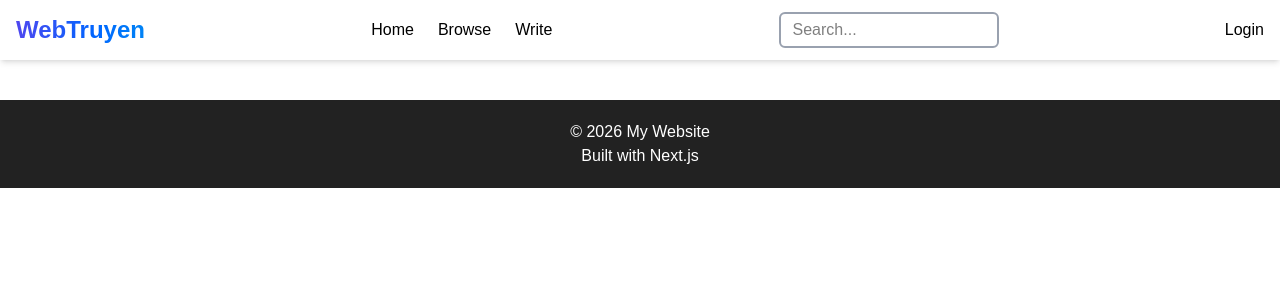
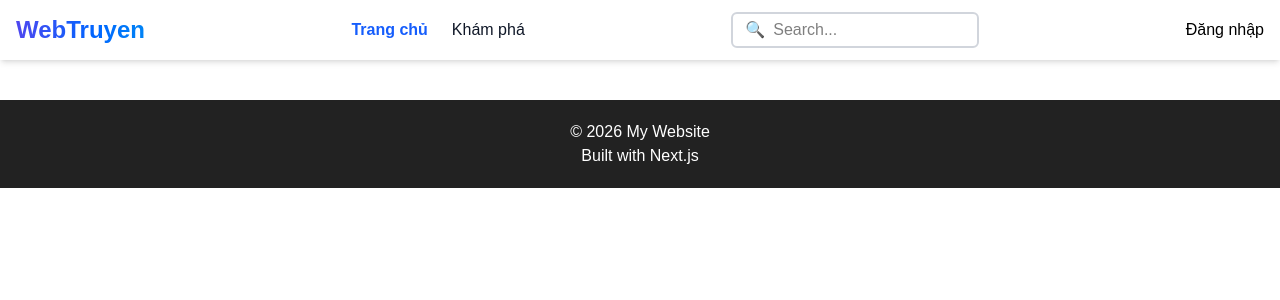
Before and after one commit to Kenya-Assasin/WebTruyen, a Next.js app: page / in a window 1280 px wide. Shown: the top 300 px of the page. Built offline with nearby package versions, Linux system fonts and the light colour scheme.

Commit message:
Hoàn thành Header

```diff
--- a/components/Header.jsx
+++ b/components/Header.jsx
@@ -1,52 +1,86 @@
 "use client";
 
 import Link from "next/link";
-import { useState } from "react";
-
-
+import { useEffect, useState } from "react";
+import { usePathname } from "next/navigation";
 
 export default function Header() {
   const [search, setSearch] = useState("");
+  const [stories, setStories] = useState([]); // dữ liệu rỗng
+  const [menuOpen, setMenuOpen] = useState(false);
+  const [user, setUser] = useState(null);
+  const pathname = usePathname();
+  const activeClass = (path) =>
+  pathname === path
+    ? "text-blue-600 font-bold"
+    : "text-gray-900 font-medium hover:font-bold";
 
-  const [stories, setStories] = useState([]); // rỗng
+  // lấy user từ localStorage
+  useEffect(() => {
+    const data = JSON.parse(localStorage.getItem("user"));
+    setUser(data);
+  }, []);
 
-  const filteredStories = stories.filter((story) =>
+  const filteredStories = (stories || []).filter((story) =>
     story.title.toLowerCase().includes(search.toLowerCase())
   );
 
+  const handleLogout = () => {
+    localStorage.removeItem("user");
+    setUser(null);
+  };
 
   return (
-    <header className="w-full shadow-md bg-white px-4 py-3 flex items-center justify-between">
+    <header className="w-full shadow-md bg-white px-4 py-3 flex items-center justify-between relative">
 
       {/* Logo */}
       <Link href="/" className="text-2xl font-bold">
         <span className="logo-gradient">WebTruyen</span>
       </Link>
 
+      {/* MENU DESKTOP */}
+      <nav className="hidden md:flex gap-6 text-black font-medium">
+        <Link href="/" className={activeClass("/")} transition-all duration-200>
+          Trang chủ
+        </Link>
 
+        <Link href="/browse" className={activeClass("/browse")} transition-all duration-200>
+          Khám phá
+        </Link>
 
-      {/* Menu */}
-      <nav className="flex gap-6 text-black font-medium">
-        <Link href="/">Home</Link>
-        <Link href="/browse">Browse</Link>
-        <Link href="/write">Write</Link>
+        {user?.role === "user" && (
+          <Link href="/write" className={activeClass("/write")}>
+            Sáng tác
+          </Link>
+        )}
 
+        {user?.role === "admin" && (
+          <Link href="/admin" className={activeClass("/admin")}>
+            Quản trị
+          </Link>
+        )}
       </nav>
 
-      {/* Search */}
-      <div className="relative">
-        <div className="border-2 border-gray-400 rounded-md px-3 py-1 flex items-center bg-white">
+      {/* SEARCH */}
+      <div className="relative hidden sm:block">
+<div className="flex items-center border-2 border-gray-300 rounded-md px-3 py-1 bg-white
+                hover:border-blue-500 focus-within:border-blue-500
+                focus-within:shadow-md transition-all">
+
+  <span className="mr-2 text-gray-500">🔍</span>
+
   <input
     type="text"
     placeholder="Search..."
-            className="outline-none text-black w-48"
+    className="outline-none text-black w-28 sm:w-40 md:w-48
+               focus:font-semibold"
     value={search}
     onChange={(e) => setSearch(e.target.value)}
   />
 </div>
 
         {search && (
-          <div className="absolute top-12 left-0 bg-white border w-full shadow-md z-50">
+          <div className="absolute top-12 left-0 w-full bg-white border shadow-md z-50">
             {filteredStories.length > 0 ? (
               filteredStories.map((story) => (
                 <div
@@ -63,15 +97,110 @@ export default function Header() {
         )}
       </div>
 
-      {/* User */}
-      <div>
-        <Link href="/profile" className="text-black font-medium">Login</Link>
+      {/* RIGHT SIDE */}
+      <div className="flex items-center gap-4">
+
+        {/* chưa login */}
+        {!user && (
+          <Link href="/login" className="hidden sm:block text-black font-medium">
+            Đăng nhập
+          </Link>
+        )}
+
+        {/* đã login */}
+        {user && (
+          <div className="relative group hidden sm:block">
+            <div className="cursor-pointer font-medium">
+              {user.username} ▼
             </div>
 
+            {/* dropdown */}
+            <div className="absolute right-0 mt-2 bg-white border shadow-md hidden group-hover:block">
+              <Link href="/profile" className="block px-4 py-2 hover:bg-gray-100">
+                Hồ sơ
+              </Link>
 
+              <Link href="/history" className="block px-4 py-2 hover:bg-gray-100">
+                Lịch sử
+              </Link>
 
+              <Link href="/bookmarks" className="block px-4 py-2 hover:bg-gray-100">
+                Đã lưu
+              </Link>
+
+              {user.role === "admin" && (
+                <Link href="/admin" className="block px-4 py-2 hover:bg-gray-100">
+                  Quản trị
+                </Link>
+              )}
+
+              <div
+                onClick={handleLogout}
+                className="px-4 py-2 hover:bg-gray-100 cursor-pointer"
+              >
+                Đăng xuất
+              </div>
+            </div>
+          </div>
+        )}
+
+        {/* MOBILE BUTTON */}
+        <div
+          className="md:hidden text-2xl cursor-pointer"
+          onClick={() => setMenuOpen(!menuOpen)}
+        >
+          ☰
+        </div>
+      </div>
+
+      {/* MOBILE MENU */}
+      {menuOpen && (
+      <div className="absolute top-full left-0 w-full bg-white border shadow-md md:hidden z-50">
+
+        <div className="p-3 border-b">
+          <input
+            type="text"
+            placeholder="Tìm kiếm..."
+            className="w-full border rounded px-2 py-1 text-black"
+            value={search}
+            onChange={(e) => setSearch(e.target.value)}
+          />
+        </div>
+
+        <Link href="/" className={`block p-3 border-b transition-all duration-200 ${activeClass("/")}`}>
+          Trang chủ
+        </Link>
+
+        <Link href="/browse" className={`block p-3 border-b transition-all duration-200 ${activeClass("/browse")}`}>
+          Khám phá
+        </Link>
+
+        {user && user.role === "user" && (
+          <Link href="/write" className="block p-3 border-b text-gray-900 font-medium">
+            Sáng tác
+          </Link>
+        )}
+
+        {user && user.role === "admin" && (
+          <Link href="/admin" className="block p-3 border-b text-gray-900 font-medium">
+            Quản trị
+          </Link>
+        )}
+
+        {!user ? (
+          <Link href="/login" className="block p-3 text-gray-900 font-medium">
+            Đăng nhập
+          </Link>
+        ) : (
+          <div
+            onClick={handleLogout}
+            className="block p-3 text-gray-900 font-medium cursor-pointer"
+          >
+            Đăng xuất
+          </div>
+        )}
+      </div>
+    )}
     </header>
-
-
   );
 }
--- a/package.json
+++ b/package.json
@@ -9,6 +9,7 @@
     "lint": "eslint"
   },
   "dependencies": {
+    "@heroicons/react": "^2.2.0",
     "next": "^16.2.4",
     "react": "19.2.4",
     "react-dom": "19.2.4"
```
Also changed, not shown: 1 other file (tests, documents, lock files or other folders). Lines whose indentation alone changed are shown as unchanged.
